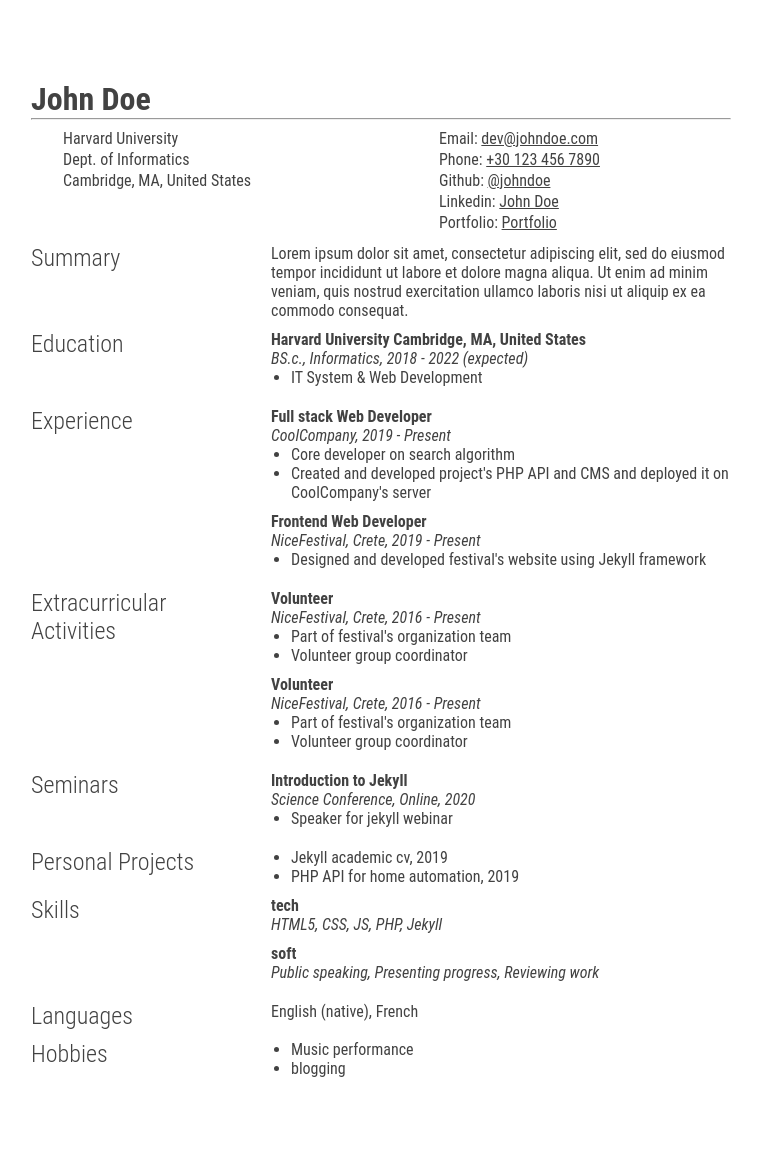
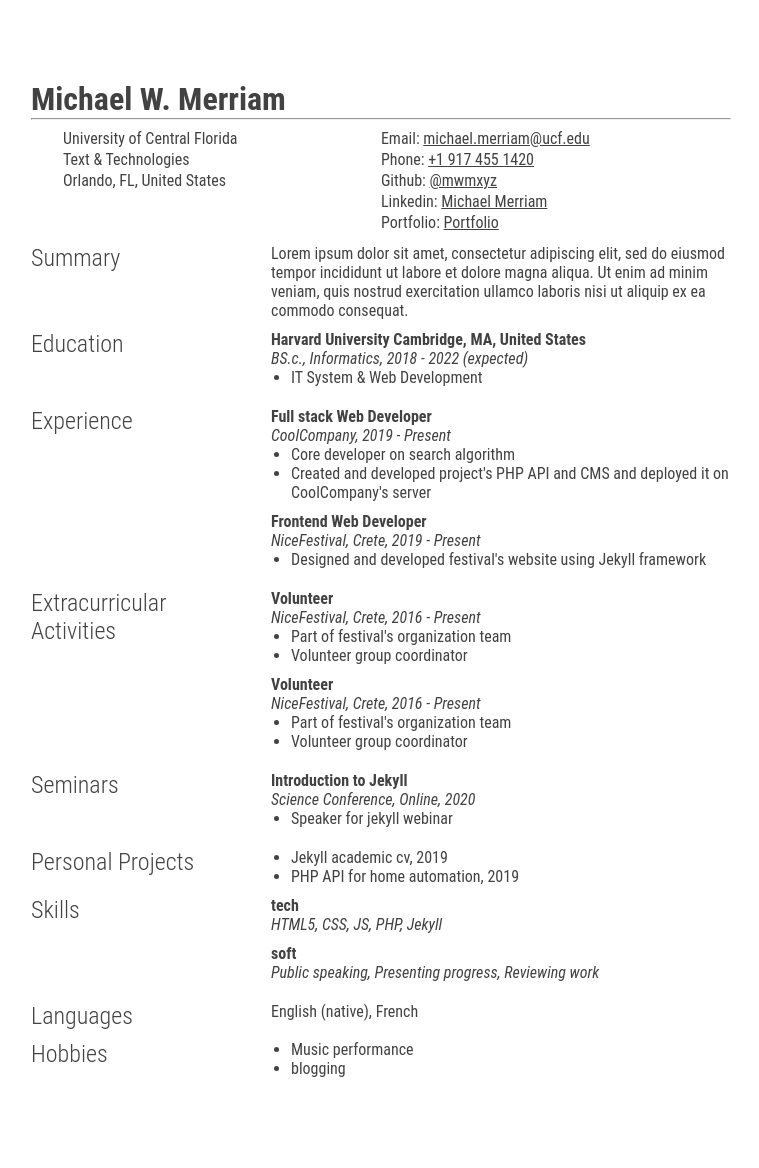
Before and after one commit to mwmxyz/cv, a Jekyll site: the page built from academic-cv-jekyll-main/index.md, in a window 1280 px wide. Shown: the whole page, without its empty margins (259-1018 px from the left). Built offline with Jekyll 4.4.1, drawn with Linux system fonts in a browser that asks for light colours.

Commit message:
Update cv.yml

```diff
--- a/academic-cv-jekyll-main/_data/cv.yml
+++ b/academic-cv-jekyll-main/_data/cv.yml
@@ -1,15 +1,15 @@
 details:
-  name: John Doe
-  uni: Harvard University
-  dept: Dept. of Informatics
-  place: Cambridge, MA, United States
-  email: dev@johndoe.com
-  phone: +30 123 456 7890
+  name: Michael W. Merriam
+  uni: University of Central Florida
+  dept: Text & Technologies
+  place: Orlando, FL, United States
+  email: michael.merriam@ucf.edu
+  phone: +1 917 455 1420
   github:
-    name: "@johndoe"
+    name: "@mwmxyz"
     url: "#"
   linkedin:
-    name: "John Doe"
+    name: "Michael Merriam"
     url: "#"
   portfolio:
     name: "Portfolio"
```
